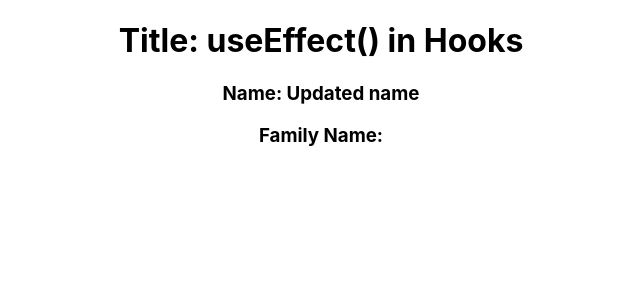
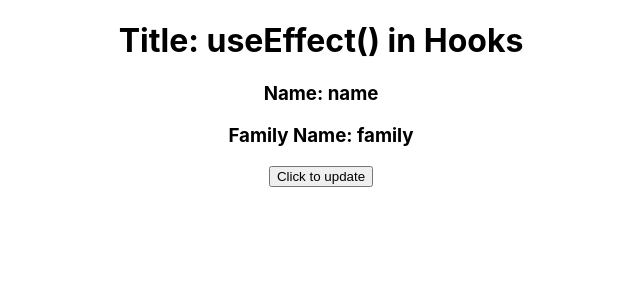
Before and after one commit to raviteja8k/react-hooks, a React (Create React App) app: page / in a window 1280 px wide. Shown: the top 300 px of the page, without its empty margins (319-959 px from the left). Built offline with nearby package versions, Linux system fonts and the light colour scheme.

Commit message:
trying...

```diff
--- a/src/App.js
+++ b/src/App.js
@@ -5,19 +5,24 @@ import './App.css';
 function App() {
       const [fullName, setFullName] = useState({name: 'name', familyName: 'family'});
       const [title] = useState('useEffect() in Hooks');
+      const[updateName] = useState(false);
 
-    useEffect(() => {
+    useEffect((updateName) => {
         console.log('Running useEffect');
+        if(updateName)
         setFullName({name: 'Updated name'});
     }, []);
     // Running useEffect without [] keeps running the loop like componentDidUpdate
     // To tell useEffect to act like componentDidMount just pass an empty array []
+
+    //updateName({updateName: true});
 
     return(
         <div className="App">
             <h1>Title: {title}</h1>
             <h3>Name: {fullName.name}</h3>
             <h3>Family Name: {fullName.familyName}</h3>
+            <button onClick={updateName}>Click to update</button>
         </div>
       );
 
```
